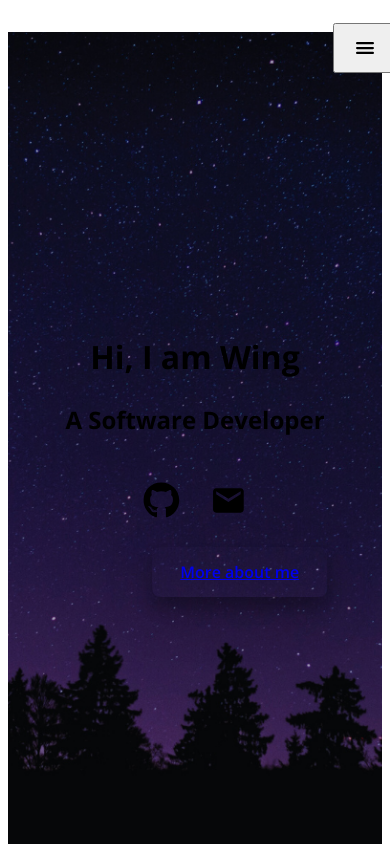
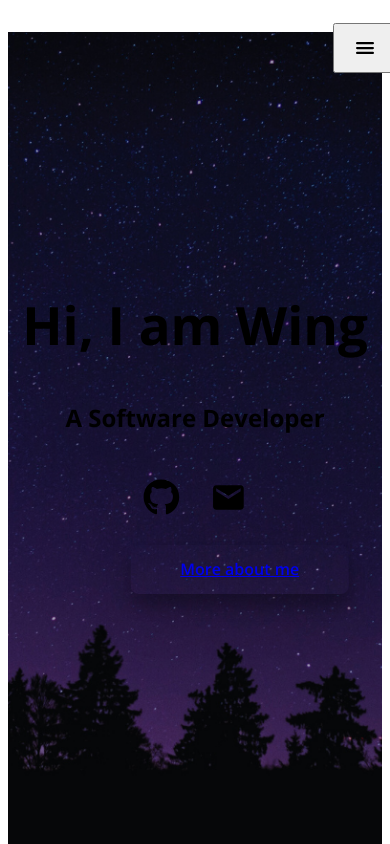
Before and after one commit to wengcychan/wengcychan.github.io, a React (Vite) app: page / in a window 390 px wide. Shown: the top 844 px of the page. Built offline with nearby package versions, Linux system fonts and the light colour scheme; the HTML template or start-up script is replaced by a standard one.

Commit message:
fix home section

```diff
--- a/src/components/Home/Home.css
+++ b/src/components/Home/Home.css
@@ -12,10 +12,12 @@
 
 .home__name {
   color: var(--clr-fg);
+  font-size: 3.5rem;
 }
 
 .home__content {
   flex-direction: column;
+  padding-bottom: 4em;
 }
 
 .home__role {
@@ -52,6 +54,18 @@
   box-shadow: 0 0 15px var(--clr-fg), 0 12px 16px 0 rgba(0,0,0,0.24), 0 17px 50px 0 rgba(0,0,0,0.19);
 }
 
+@media (max-height: 600px) {
+  .home {
+    height: 600px;
+  }
+}
+
+@media (max-width: 900px) {
+  .home__name {
+    font-size: 3.3rem;
+  }
+}
+
 @media (max-width: 600px) {
   .app .home {
     margin-top: 2em;
--- a/src/main.css
+++ b/src/main.css
@@ -69,4 +69,13 @@ button {
   h1 {
     font-size: 2.6rem;
   }
+  h2 {
+    font-size: 2.1rem;
+  }
+  h3 {
+    font-size: 1.3rem;
+  }
+  h4 {
+    font-size: 1.1rem;
+  }
 }
```
